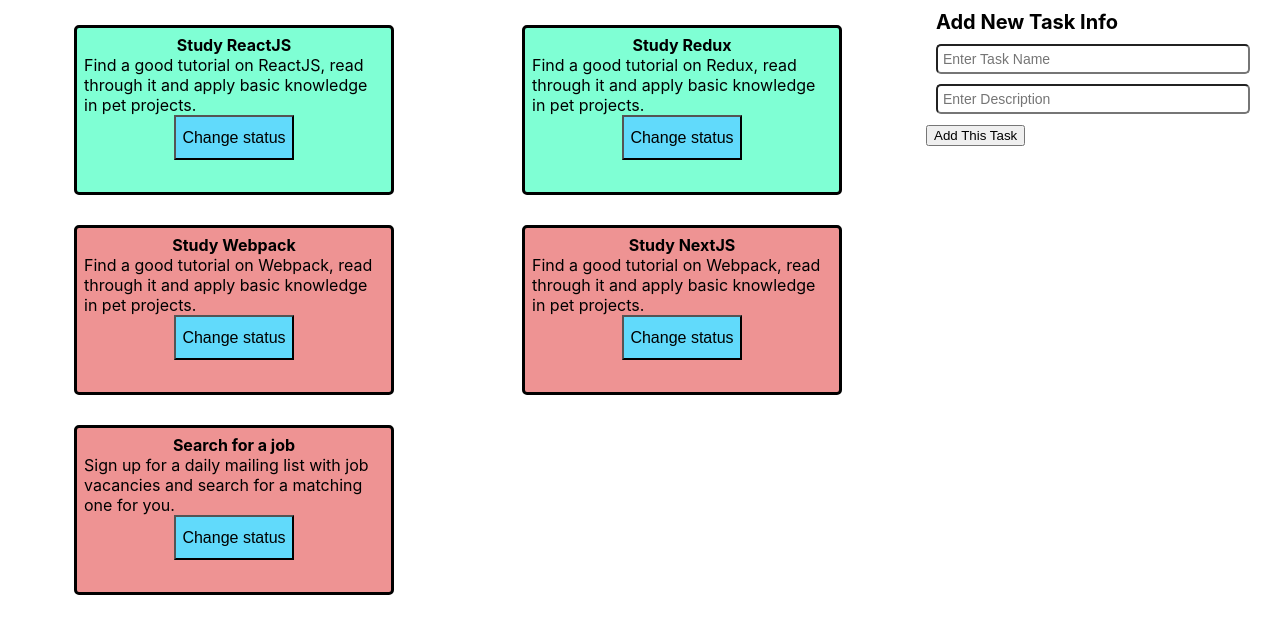
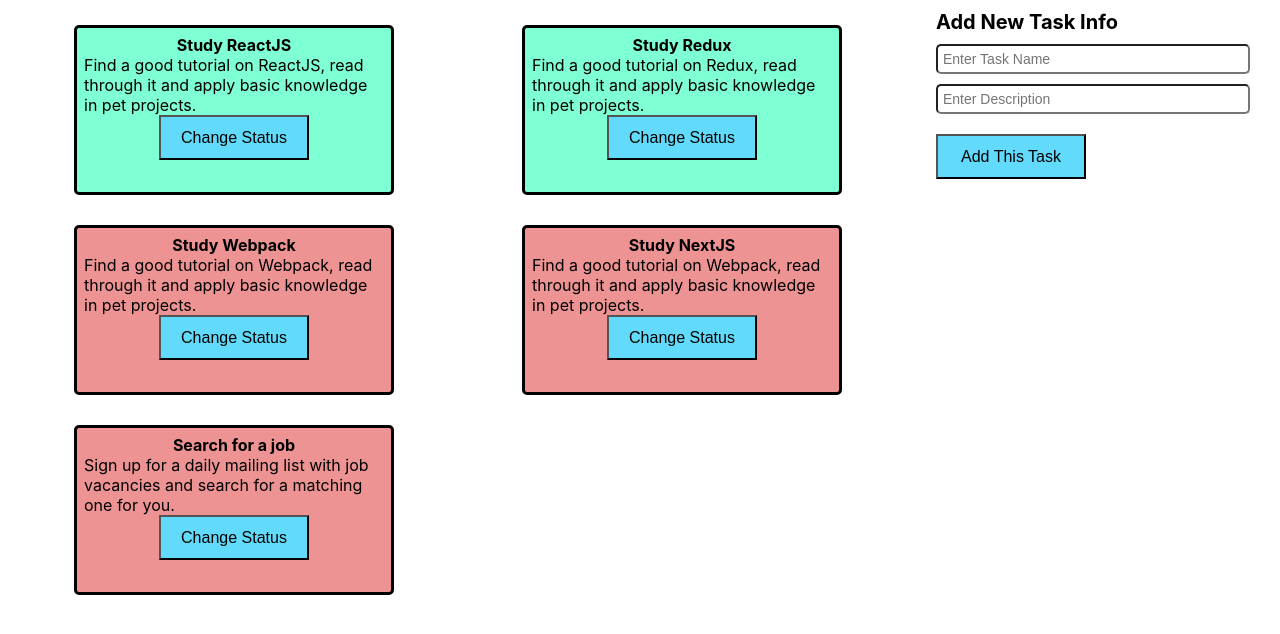
Before and after one commit to TarnishingColors/react-course-project, a React (Create React App) app: page / in a window 1280 px wide. Shown: the top 634 px of the page. Built offline with nearby package versions, Linux system fonts and the light colour scheme.

Commit message:
fix Button component

```diff
--- a/src/components/AddTask/addTask.js
+++ b/src/components/AddTask/addTask.js
@@ -1,5 +1,6 @@
 import React, { useState } from 'react';
 import "./styles.css";
+import Button from "../Button/Button"
 
 const initialState = {
     name: "",
@@ -46,9 +47,7 @@
                 />
             </div>
             <div className="add-task__submit-button">
-                <button type="submit" className="add-button">
-                    Add This Task
-                </button>
+                <Button type="submit" buttonText="Add This Task" />
             </div>
         </form>
     );
--- a/src/components/AddTask/styles.css
+++ b/src/components/AddTask/styles.css
@@ -7,6 +7,10 @@
     flex-flow: row;
     font-size: 30pt;
     margin: 10px;
+}
+
+.add-task__submit-button {
+    padding: 10px;
 }
 
 input {
--- a/src/components/Button/Button.js
+++ b/src/components/Button/Button.js
@@ -1,14 +1,10 @@
 import React from 'react';
 import "./styles.css"
 
-const Button = ({ id, completed, changeTaskStatus }) => {
-
-    let handleOnClick = () => {
-        console.log(`Task ${id} completed status = ${completed}`);
-    }
+const Button = ({ handleOnClick, buttonText }) => {
 
     return (
-        <button onClick={() => changeTaskStatus(id)} className="button">Change status</button>
+        <button onClick={handleOnClick} className="button">{buttonText}</button>
     );
 };
 
--- a/src/components/Button/styles.css
+++ b/src/components/Button/styles.css
@@ -2,7 +2,7 @@
     font-size: inherit;
     background-color: #61dafb;
     height: 45px;
-    width: 120px;
+    width: 150px;
 }
 
 .button:hover {
--- a/src/components/Task/Task.js
+++ b/src/components/Task/Task.js
@@ -5,12 +5,16 @@
 const Task = ({ task, changeTaskStatus }) => {
     let { id, name, description, completed } = task;
 
+    const handleOnClick = () => {
+        changeTaskStatus(id);
+    }
+
     return (
         <div className={`task ${completed ? "green" : "red"}`}>
             <div className="task__name">{name}</div>
             <div className="task__description">{description}</div>
             <div className="task__status">{completed}</div>
-            <Button id={id} completed={completed} changeTaskStatus={changeTaskStatus}/>
+            <Button handleOnClick={handleOnClick} buttonText="Change Status" />
         </div>
     );
 };
```
